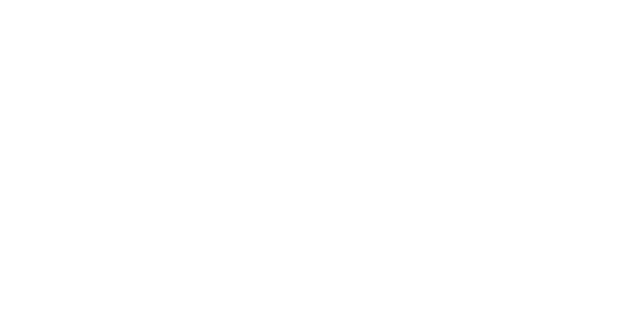
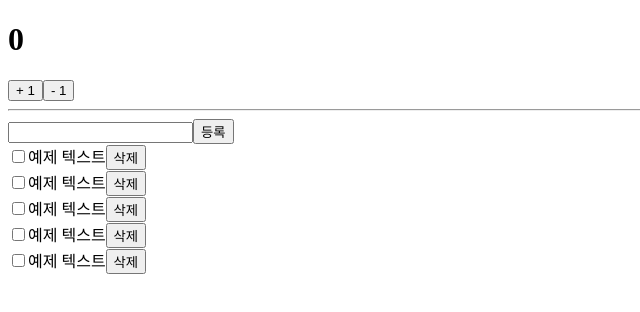
Before and after one commit to sangcheol-LEE/reduxx, a React (Create React App) app: page / in a window 1280 px wide. Shown: the top 312 px of the page, without its empty margins (0-640 px from the left). Built offline with nearby package versions, Linux system fonts and the light colour scheme.

Commit message:
작업 셋팅

```diff
--- a/src/App.js
+++ b/src/App.js
@@ -1,9 +1,13 @@
 import React from 'react';
+import Counter from './components/Counter';
+import Todos from './components/Todos';
 
 const App = () => {
   return (
     <div>
-
+      <Counter number={0}/>
+      <hr />
+      <Todos />
     </div>
   );
 };
--- /dev/null
+++ b/src/components/Counter.jsx
@@ -0,0 +1,16 @@
+import React from 'react';
+
+const Counter = ({number, onIncrease,onDecrease}) => {
+  return (
+    <div>
+        <h1>{number}</h1>
+        <div>
+          <button onClick={onIncrease}> + 1 </button>
+          <button onClick={onDecrease}> - 1 </button>
+
+        </div>
+    </div>
+  );
+};
+
+export default Counter;
--- /dev/null
+++ b/src/components/Todos.jsx
@@ -0,0 +1,44 @@
+import React from 'react';
+
+const TodoItem = ({todo, onToggle, onRemove}) => {
+  return (
+    <div>
+      <input type="checkbox" />
+      <span>예제 텍스트</span>
+      <button>삭제</button>
+    </div>
+  );
+};
+
+
+const Todos = ({
+  input,
+  todos,
+  onChangeInput,
+  onInsert,
+  onToggle,
+  onRemove
+}) => {
+  const onSubmit = e => {
+    e.preventDefault()
+  }
+
+  return (
+    <div>
+      <form onSubmit={onSubmit}>
+        <input />
+        <button type="submit">등록</button>
+      </form>
+
+      <div>
+        <TodoItem />
+        <TodoItem />
+        <TodoItem />
+        <TodoItem />
+        <TodoItem />
+      </div>
+    </div>
+  )
+}
+
+export default Todos
```
